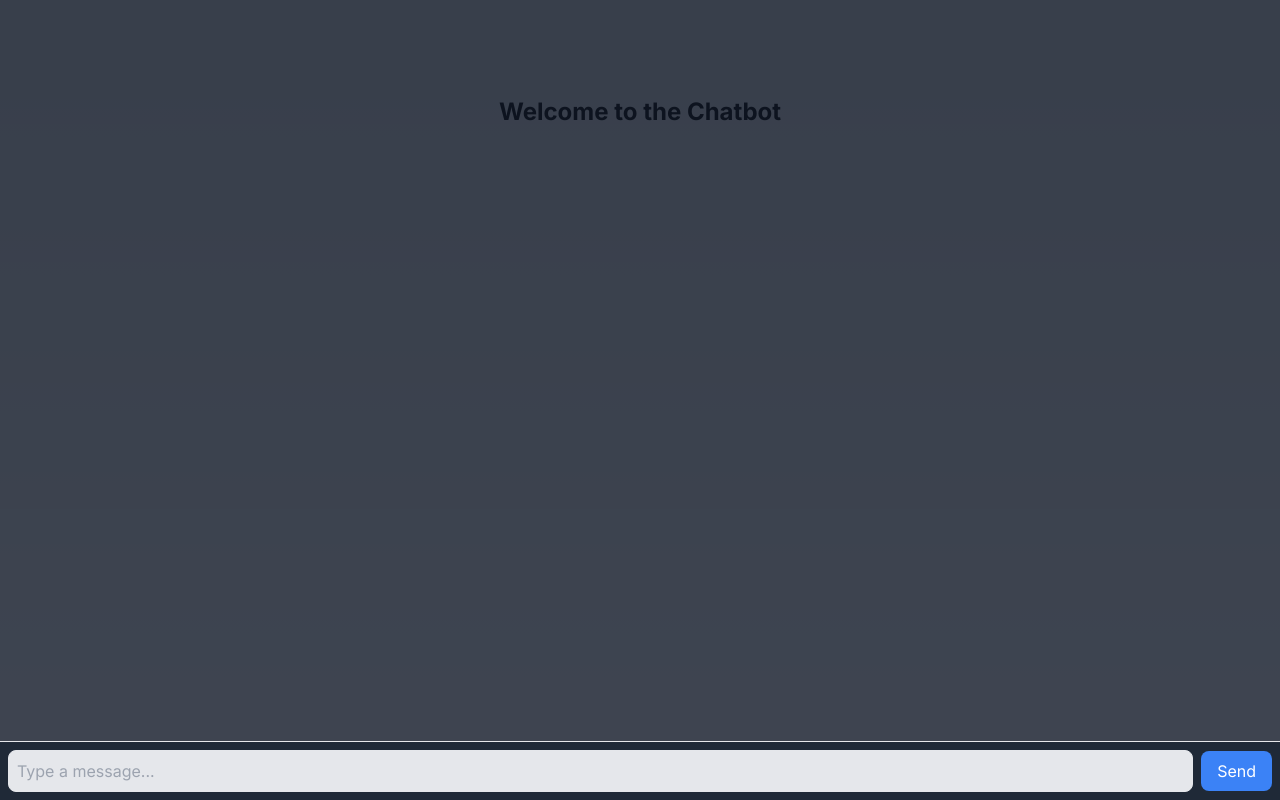
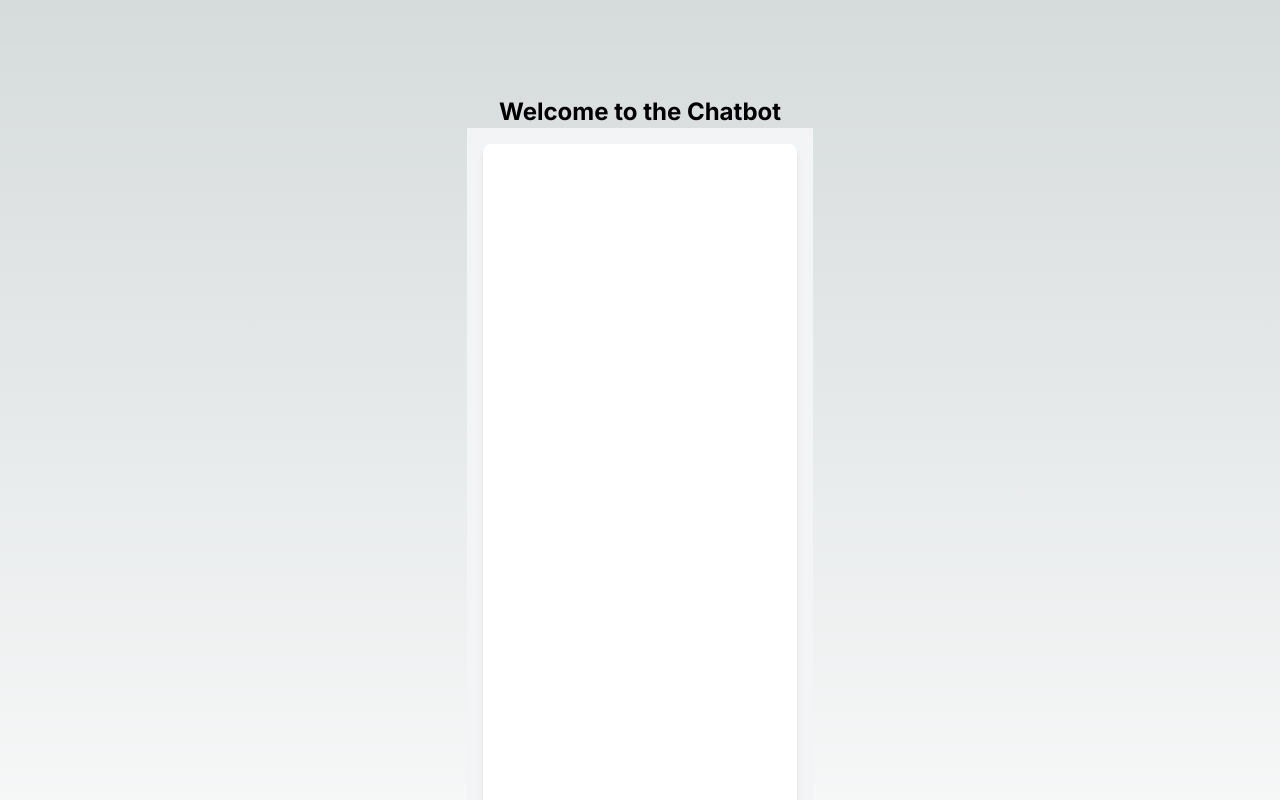
Before and after one commit to ntvinh2005/ai-good-chat, a Next.js app: page / in a window 1280 px wide. Shown: the top 800 px of the page. Built offline with nearby package versions, Linux system fonts and the light colour scheme.

Commit message:
Add generative model to detect user intent

```diff
--- /dev/null
+++ b/app/api/generate/route.tsx
@@ -0,0 +1,27 @@
+import { NextResponse } from 'next/server';
+import fetch from 'node-fetch';
+
+const API_TOKEN = process.env.HUGGING_FACE_API_KEY;
+
+export async function POST(request: Request) {
+  const { prompt } = await request.json();
+
+  try {
+    const response = await fetch(
+      'https://api-inference.huggingface.co/models/google/flan-t5-large',
+      {
+        headers: { Authorization: `Bearer ${API_TOKEN}`, 'Content-Type': 'application/json' },
+        method: 'POST',
+        body: JSON.stringify({ inputs: prompt }),
+      }
+    );
+
+    const result = await response.json();
+    console.log('API Response:', result);
+
+    return NextResponse.json(result);
+  } catch (error) {
+    console.error('Error processing request:', error);
+    return NextResponse.json({ error: 'Error processing request' }, { status: 500 });
+  }
+}
--- a/app/components/chatbot.tsx
+++ b/app/components/chatbot.tsx
@@ -1,57 +1,65 @@
 'use client'
 
-import { useState, ChangeEvent, KeyboardEvent } from 'react';
+import { useState } from 'react';
+import axios from 'axios';
 
-interface Message {
+interface ChatMessage {
   text: string;
   sender: 'user' | 'bot';
 }
 
-const Chatbot = () => {
-  const [messages, setMessages] = useState<Message[]>([]);
-  const [input, setInput] = useState('');
+const Chatbot: React.FC = () => {
+  const [input, setInput] = useState<string>('');
+  const [messages, setMessages] = useState<ChatMessage[]>([]);
+  const [loading, setLoading] = useState<boolean>(false);
 
-  const handleSendMessage = () => {
-    if (input.trim()) {
-      setMessages([...messages, { text: input, sender: 'user' }]);
-      setInput('');
-    }
-  };
+  const sendMessage = async () => {
+    if (input.trim() === '') return;
 
-  const handleInputChange = (e: ChangeEvent<HTMLInputElement>) => {
-    setInput(e.target.value);
-  };
+    const userMessage: ChatMessage = { text: input, sender: 'user' };
+    setMessages([...messages, userMessage]);
+    setInput('');
+    setLoading(true);
 
-  const handleKeyPress = (e: KeyboardEvent<HTMLInputElement>) => {
-    if (e.key === 'Enter') {
-      handleSendMessage();
+    try {
+      const response = await axios.post('/api/generate', { prompt: input });
+      const botMessage: ChatMessage = { text: response.data[0]?.generated_text || 'No response', sender: 'bot' };
+      setMessages([...messages, userMessage, botMessage]);
+    } catch (error) {
+      console.error('Error sending message:', error);
+      const errorMessage: ChatMessage = { text: 'Error sending message. Please try again.', sender: 'bot' };
+      setMessages([...messages, userMessage, errorMessage]);
+    } finally {
+      setLoading(false);
     }
   };
 
   return (
-    <div className="fixed inset-0 bg-gray-900 bg-opacity-80 flex flex-col">
-      <div className="flex-1 p-4 overflow-y-auto">
-        {messages.map((msg, idx) => (
+    <div className="flex flex-col h-screen w-full p-4 bg-gray-100">
+      <div className="flex-1 overflow-y-auto p-4 bg-white rounded-lg shadow-md">
+        {messages.map((msg, index) => (
           <div
-            key={idx}
-            className={`mb-2 p-2 rounded-lg ${msg.sender === 'user' ? 'bg-blue-500 text-white' : 'bg-gray-200'}`}
+            key={index}
+            className={`mb-2 p-2 rounded-lg ${msg.sender === 'user' ? 'bg-blue-200 text-right text-gray-800' : 'bg-gray-200 text-left text-gray-800'}`}
           >
             {msg.text}
           </div>
         ))}
+        {loading && <div className="mb-2 p-2 rounded-lg bg-gray-300 text-gray-800">Loading...</div>}
       </div>
-      <div className="border-t p-2 flex items-center bg-gray-800">
+      <div className="flex items-center mt-4">
         <input
           type="text"
           value={input}
-          onChange={handleInputChange}
-          onKeyDown={handleKeyPress}
-          className="flex-1 p-2 border rounded-lg bg-gray-200 text-black"
+          onChange={(e) => setInput(e.target.value)}
           placeholder="Type a message..."
+          disabled={loading}
+          className="flex-1 p-2 border border-gray-300 rounded-lg mr-2 text-gray-900"
         />
         <button
-          onClick={handleSendMessage}
-          className="ml-2 px-4 py-2 bg-blue-500 text-white rounded-lg"
+          onClick={sendMessage}
+          disabled={loading}
+          className="bg-blue-500 text-white p-2 rounded-lg disabled:bg-gray-300"
         >
           Send
         </button>
```
Also changed, not shown: package.json (+7 -5 lines), 1 other file (tests, documents, lock files or other folders).
